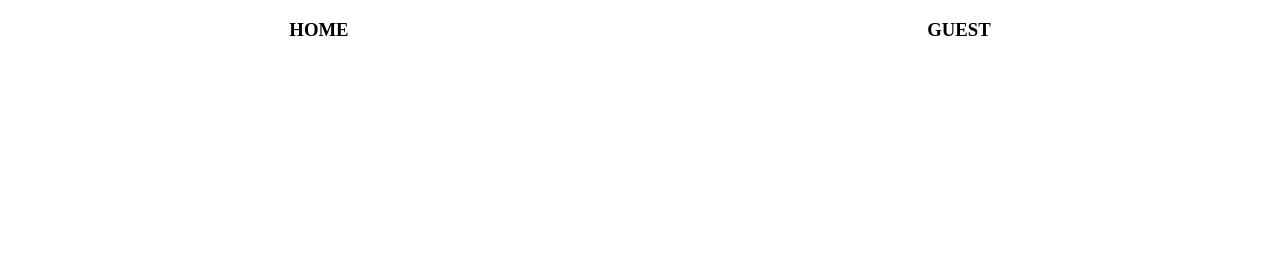
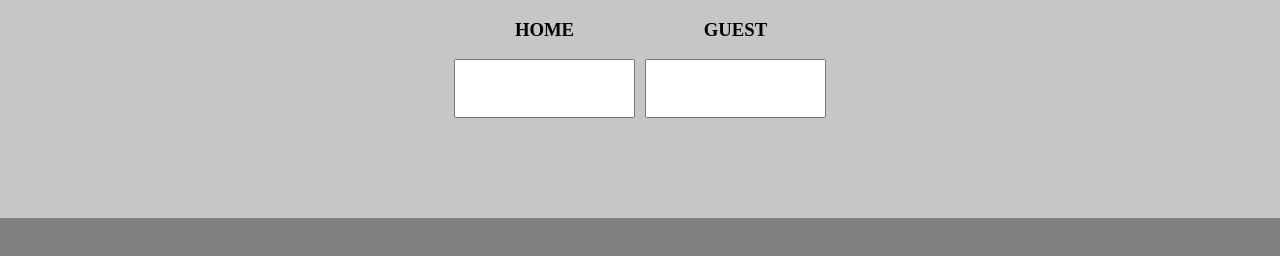
Before and after one commit to AlirezaElahii/Point-Board, a plain HTML site: page index.html in a window 1280 px wide. Drawn offline with Linux system fonts and the light colour scheme.

Commit message:
First CSS tweaks
just playing around with the input element.

```diff
--- a/index.css
+++ b/index.css
@@ -1,8 +1,26 @@
 body {
-    margin: 0;
+    background: grey;
+    margin: 0%;
 }
 
 .container {
     display: flex;
-    justify-content: space-around;
+    flex-direction: row;
+    justify-content: center;
+    align-items: center;
+    background: rgb(199, 197, 197);
+    padding-bottom: 100px;
+
+
+
+
 }
+
+h3{
+    text-align: center;
+}
+
+input{
+    margin: 0 5px;
+    padding: 20px 0;
+}
--- a/index.html
+++ b/index.html
@@ -6,9 +6,11 @@
         <div class="container">
             <div>
                 <h3>HOME</h3>
+                <input type="number" placeholder=" ">
             </div>
             <div>
                 <h3>GUEST</h3>
+                <input type="number" placeholder=" ">
             </div>
         </div>
         <script src="index.js"></script>
```
